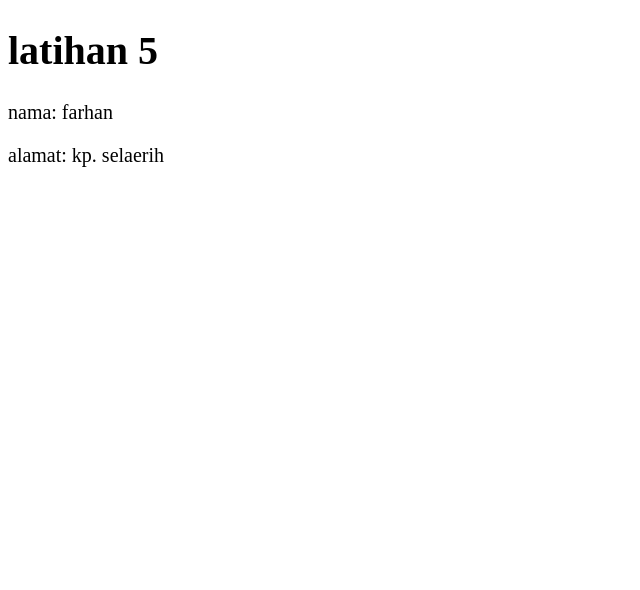
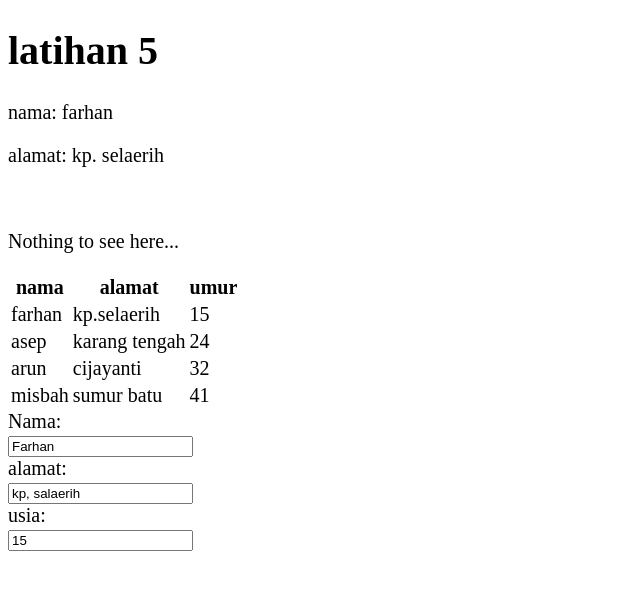
Before and after one commit to Farhandenn/latihan5, a plain HTML site: page index.html in a window 1280 px wide. Shown: the whole page, without its empty margins (0-640 px from the left). Drawn offline with Linux system fonts and the light colour scheme.

Commit message:
menambah table dan from

```diff
--- a/index.html
+++ b/index.html
@@ -20,5 +20,65 @@
   <p>alamat: kp. selaerih</p>
 <img  src="foto. jpg" style =border-radius:10px;border:2pxsolidblue alt="" />
   <!-- Project -->
+
+</body>
+</hrml>
+<!DOCTYPE html>
+<html lang="en">
+<head>
+  <meta charset="UTF-8">
+  <meta http-equiv="X-UA-Compatible" content="IE=Edge">
+  <meta name="viewport" content="width=device-width, initial-scale=1">
+
+  <title>HTML</title>
+
+  <!-- HTML -->
+
+
+  <!-- Custom Styles -->
+  <link rel="stylesheet" href="style.css">
+</head>
+
+<body>
+  <p>Nothing to see here...</p>
+  <!-- Project -->
+  <script src="main.js"></script>
 </body>
 </html>
+
+<table>
+  <tr>
+    <th>nama</th>
+    <th>alamat</th>
+    <th>umur</th>
+    </tr>
+ <tr>
+    <td>farhan </td>
+    <td>kp.selaerih</td>
+    <td>15</d>
+   </tr>
+  <tr>
+      <td>asep</td>
+      <td>karang tengah</td>
+      <td>24</td>
+      </tr>
+    <tr>
+      <td>arun</td>
+      <td>cijayanti</td>
+      <td>32</td>
+      </tr>
+    <tr>
+      <td>misbah</td>
+      <td>sumur batu</td>
+      <td>41</td>
+  </tr>
+</table>
+
+<form>
+  <label for="nama">Nama:</label><br>
+  <input type="text" id="nama" name="nama" value="Farhan"><br>
+  <label for="alamat">alamat:</label><br>
+  <input type="text" id="alamat" name="alamat" value="kp, salaerih"><br>
+  <label for="usia">usia:</label><br>
+  <input type="text" id="usia" name="usia" value="15 ">
+</form>
```
